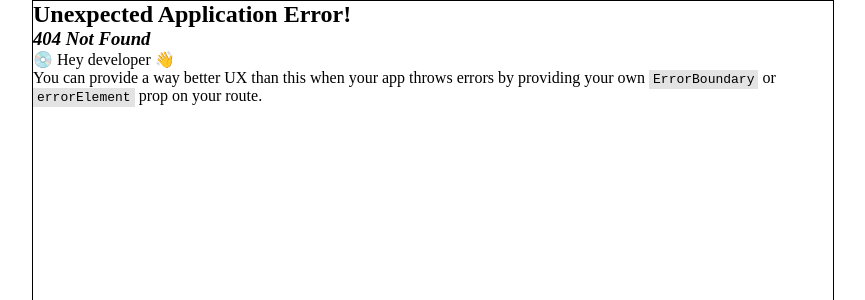
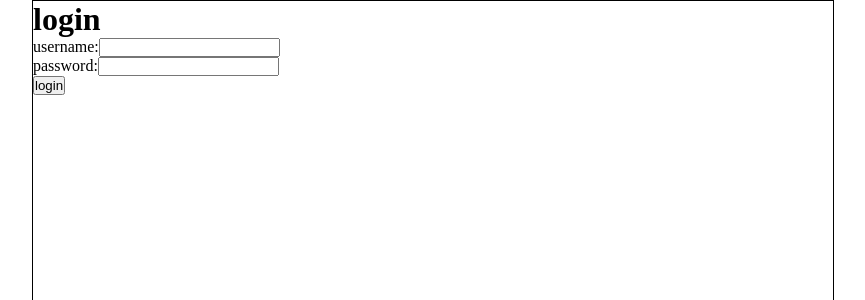
Before and after one commit to vikim294/ddt-c, a React (Vite) app: page /login in a window 1280 px wide. Before the commit this address had no page. Shown: the top 300 px of the page, without its empty margins (207-1072 px from the left). Built offline with nearby package versions, Linux system fonts and the light colour scheme.

Commit message:
w: 1.use http server, use react-redux

```diff
--- a/package.json
+++ b/package.json
@@ -10,8 +10,11 @@
     "preview": "vite preview"
   },
   "dependencies": {
+    "@reduxjs/toolkit": "^2.5.1",
+    "axios": "^1.7.9",
     "react": "^18.3.1",
     "react-dom": "^18.3.1",
+    "react-redux": "^9.2.0",
     "react-router-dom": "^7.1.0",
     "socket.io-client": "^4.8.1"
   },
--- a/src/main.tsx
+++ b/src/main.tsx
@@ -4,9 +4,14 @@ import { createBrowserRouter, RouterProvider } from 'react-router-dom'
 import GameRoom from './views/GameRoom/index.tsx'
 import BattleField from './views/Battlefield/index.tsx'
 import CanvasTest from './views/CanvasTest/index.tsx'
+import Home from './views/Home/index.tsx'
+import Register from './views/Register/index.tsx'
+import Login from './views/Login/index.tsx'
 
 import "./main.scss"
 import { ReactNode } from 'react'
+import { Provider } from 'react-redux'
+import store from "./store/index.ts"
 
 const router = createBrowserRouter([
     {
@@ -20,6 +25,18 @@ const router = createBrowserRouter([
     {
         path: '/canvasTest',
         element: <CanvasTest></CanvasTest>
+    },
+    {
+        path: '/',
+        element: <Home></Home>
+    },
+    {
+        path: '/register',
+        element: <Register></Register>
+    },
+    {
+        path: '/login',
+        element: <Login></Login>
     }
 ])
 
@@ -41,7 +58,10 @@ const App: React.FC<Props> = ({children}) => {
 }
 
 createRoot(document.getElementById('root')!).render(
-    <App>
-        <RouterProvider router={router}></RouterProvider>
-    </App>
+    // Provide the Redux store to the React app
+    <Provider store={store}>
+        <App>
+            <RouterProvider router={router}></RouterProvider>
+        </App>
+    </Provider>
 )
--- /dev/null
+++ b/src/store/hooks.ts
@@ -0,0 +1,6 @@
+import { useDispatch, useSelector } from 'react-redux'
+import type { RootState, AppDispatch } from './index'
+
+// Use throughout your app instead of plain `useDispatch` and `useSelector`
+export const useAppDispatch = useDispatch.withTypes<AppDispatch>()
+export const useAppSelector = useSelector.withTypes<RootState>()
--- /dev/null
+++ b/src/store/index.ts
@@ -0,0 +1,16 @@
+import { configureStore } from '@reduxjs/toolkit'
+import userInfoReducer from "./userInfoSlice"
+
+// creates a Redux store
+const store = configureStore({
+  reducer: {
+    // slice(state): reducer
+    userInfo: userInfoReducer
+  },
+})
+
+export default store
+
+// Infer the `RootState` and `AppDispatch` types from the store itself
+export type RootState = ReturnType<typeof store.getState>
+export type AppDispatch = typeof store.dispatch
--- /dev/null
+++ b/src/store/userInfoSlice.ts
@@ -0,0 +1,39 @@
+import { createSlice, PayloadAction } from '@reduxjs/toolkit'
+
+const getUserInfoFromLocalStorage = () => {
+    const data = localStorage.getItem('userInfo')
+    if(!data) return {}
+    return JSON.parse(data)
+}
+
+// 定义state的类型
+interface UserInfo {
+    id: number
+    name: string
+    token: string
+}
+
+// 初始值
+const initialValue: UserInfo = getUserInfoFromLocalStorage()
+
+const userInfoSlice = createSlice({
+  name: 'userInfo',
+  initialState: {
+    value: initialValue
+  },
+  reducers: {
+    // 指定 payload的类型
+    setUserInfo: (state, action: PayloadAction<UserInfo>) => {
+      // Redux Toolkit allows us to write "mutating" logic in reducers. It
+      // doesn't actually mutate the state because it uses the Immer library.
+      // Also, no return statement is required from these functions.
+      state.value = action.payload
+    },
+  },
+})
+
+// Export the action creators
+export const { setUserInfo } = userInfoSlice.actions
+
+// Export the slice reducer
+export default userInfoSlice.reducer
--- a/src/utils/conf.ts
+++ b/src/utils/conf.ts
@@ -1 +1,2 @@
 export const SOCKET_SERVER_URL = 'http://172.20.10.2:3000';
+export const BACKEND_SERVER_URL = 'http://172.20.10.2:3000'
--- /dev/null
+++ b/src/views/Home/index.tsx
@@ -0,0 +1,42 @@
+
+import "./index.scss"
+import axios from "axios"
+import { BACKEND_SERVER_URL } from "../../utils/conf"
+import { useAppSelector } from "../../store/hooks"
+
+function Home() {
+    const userInfo = useAppSelector((state) => state.userInfo.value)
+
+    async function getUserList() {
+        if(userInfo.token) {
+            const res = await axios.get(`${BACKEND_SERVER_URL}/user/users`, {
+                headers: {
+                    Authorization: `Bearer ${userInfo.token}`
+                }
+            })
+
+            console.log('res', res)
+        }
+    }
+
+    return (
+        <div className="home">
+            <h1>home</h1>
+            <div>
+                <div>
+                    <label>id:</label>
+                    <span>{userInfo.id}</span>
+                </div>
+                <div>
+                    <label>username:</label>
+                    <span>{userInfo.name}</span>
+                </div>
+            </div>
+            <div>
+                <button onClick={getUserList}>getUserList</button>
+            </div>
+        </div>
+    )
+}
+
+export default Home
--- /dev/null
+++ b/src/views/Login/index.tsx
@@ -0,0 +1,65 @@
+
+import { useState } from "react"
+import { useNavigate } from "react-router-dom";
+import "./index.scss"
+import axios from "axios"
+import { BACKEND_SERVER_URL } from "../../utils/conf"
+import { setUserInfo } from "../../store/userInfoSlice";
+import { useAppDispatch } from "../../store/hooks";
+
+function Login() {
+    const navigate = useNavigate();
+    const dispatch = useAppDispatch()
+
+    const [username, setUsername] = useState('')
+    const [password, setPassword] = useState('')
+
+    async function handleLogin() {
+
+        console.log(username, password)
+
+        const res = await axios.post(`${BACKEND_SERVER_URL}/user/login`, {
+            username,
+            password
+        })
+
+        console.log(res)
+
+        // 将 用户信息 和 token 存到本地存储，之后的请求携带token
+        localStorage.setItem('userInfo', JSON.stringify(res.data.data.userInfo))
+
+        // 存 全局状态中
+        dispatch(setUserInfo(res.data.data.userInfo))
+
+        // reset
+        setUsername('')
+        setPassword('')
+
+        // 跳转到 home
+        navigate("/");
+
+    }
+
+    return (
+        <div className="login">
+            <h1>login</h1>
+            <div>
+                <label>username:</label>
+                <input type="text" value={username} onChange={(e) => {
+                    setUsername(e.target.value)
+                }} />
+            </div>
+            <div>
+                <label>password:</label>
+                <input type="password" value={password} onChange={(e) => {
+                    setPassword(e.target.value)
+                }} />
+            </div>
+            <div>
+                <button onClick={handleLogin}>login</button>
+            </div>
+        </div>
+    )
+}
+
+export default Login
--- /dev/null
+++ b/src/views/Register/index.tsx
@@ -0,0 +1,48 @@
+
+import { useEffect, useRef, useState } from "react"
+import "./index.scss"
+import axios from "axios"
+import { BACKEND_SERVER_URL } from "../../utils/conf"
+
+function Register() {
+
+    const [username, setUsername] = useState('')
+    const [password, setPassword] = useState('')
+
+    function handleRegister() {
+
+        console.log(username, password)
+
+        axios.post(`${BACKEND_SERVER_URL}/user/register`, {
+            username,
+            password
+        })
+
+
+        setUsername('')
+        setPassword('')
+    }
+
+    return (
+        <div className="register">
+            <h1>Register</h1>
+            <div>
+                <label>username:</label>
+                <input type="text" value={username} onChange={(e) => {
+                    setUsername(e.target.value)
+                }} />
+            </div>
+            <div>
+                <label>password:</label>
+                <input type="password" value={password} onChange={(e) => {
+                    setPassword(e.target.value)
+                }} />
+            </div>
+            <div>
+                <button onClick={handleRegister}>register</button>
+            </div>
+        </div>
+    )
+}
+
+export default Register
```
Also changed, not shown: src/views/Home/index.scss (added), src/views/Login/index.scss (added), src/views/Register/index.scss (added), 1 other file (tests, documents, lock files or other folders).
